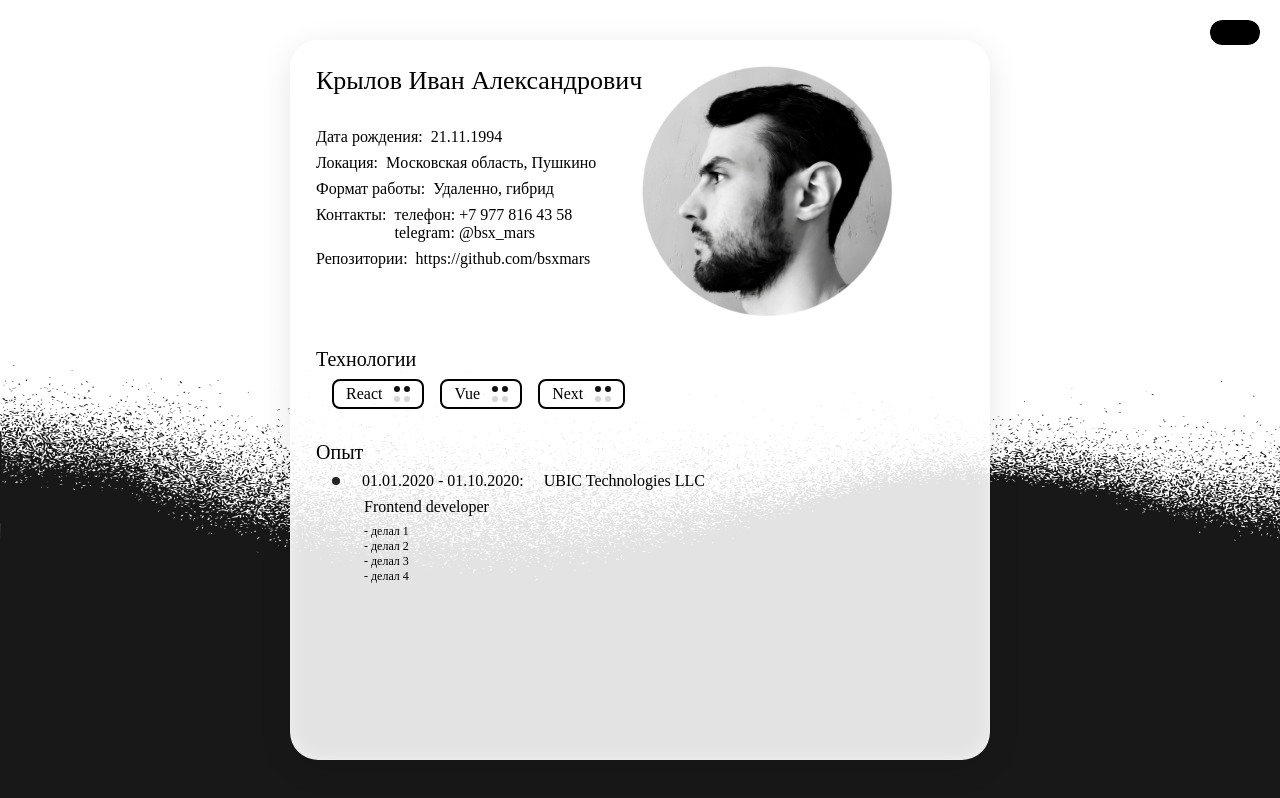
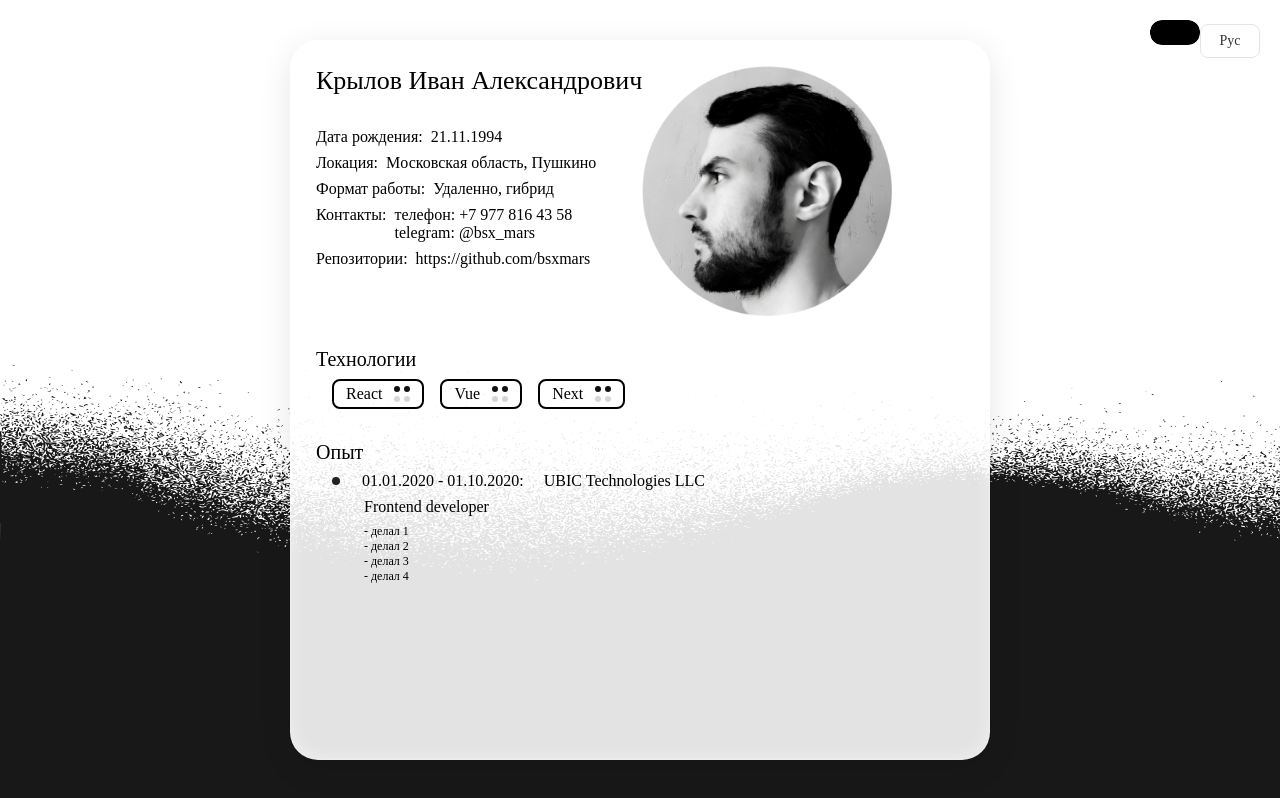
Before and after one commit to bsxmars/cv, a Vue app: page / in a window 1280 px wide. Built offline with nearby package versions, Linux system fonts and the light colour scheme; the HTML template or start-up script is replaced by a standard one; a web font is replaced by a local one.

Commit message:
feat: language selector

```diff
--- a/src/features/settings/Settings.vue
+++ b/src/features/settings/Settings.vue
@@ -1,9 +1,12 @@
 <script setup lang="ts">
-import { ColorPicker } from '@/shared/ui';
+import { ColorPicker, LanguageSelector } from '@/shared/ui';
+import { ref } from 'vue';
 
 interface Props {
   handleChangeColor: (color: string) => void;
 }
+
+const selectedLanguage = ref('ru');
 
 defineProps<Props>();
 </script>
@@ -14,6 +17,8 @@ defineProps<Props>();
       class="picker"
       @update:color="handleChangeColor"
     />
+
+    <LanguageSelector v-model="selectedLanguage" />
   </div>
 </template>
 
--- /dev/null
+++ b/src/shared/libs/index.ts
@@ -0,0 +1 @@
+export { useClickOutside } from './useClickOutside';
--- /dev/null
+++ b/src/shared/ui/LanguageSelector.vue
@@ -0,0 +1,79 @@
+<template>
+  <div class="language-selector">
+    <button
+      class="language-button"
+      @click="toggleLanguage"
+    >
+      {{ currentLanguage.name }}
+    </button>
+  </div>
+</template>
+
+<script setup lang="ts">
+import { computed } from 'vue';
+
+interface Language {
+  code: string;
+  name: string;
+}
+
+const props = defineProps<{
+  modelValue: string;
+}>();
+
+const emit = defineEmits<{
+  'update:modelValue': [value: string];
+}>();
+
+const languages: Language[] = [
+  {
+    code: 'ru',
+    name: 'Рус',
+  },
+  {
+    code: 'en',
+    name: 'Eng',
+  },
+];
+
+const currentLanguage = computed(() => {
+  return languages.find((lang) => lang.code === props.modelValue) || languages[0];
+});
+
+const toggleLanguage = () => {
+  const currentIndex = languages.findIndex((lang) => lang.code === props.modelValue);
+  const nextIndex = (currentIndex + 1) % languages.length;
+  const nextLanguage = languages[nextIndex];
+  emit('update:modelValue', nextLanguage.code);
+};
+</script>
+
+<style scoped lang="scss">
+.language {
+  &-selector {
+    display: inline-block;
+  }
+
+  &-button {
+    padding: 8px 12px;
+    background: #ffffff;
+    border: 1px solid #e1e5e9;
+    border-radius: 8px;
+    cursor: pointer;
+    font-size: 14px;
+    font-weight: 500;
+    color: #333;
+    transition: all 0.2s ease;
+    min-width: 60px;
+
+    &:hover {
+      border-color: #007bff;
+      box-shadow: 0 2px 8px rgba(0, 123, 255, 0.1);
+    }
+
+    &:active {
+      transform: translateY(1px);
+    }
+  }
+}
+</style>
--- a/src/shared/ui/index.ts
+++ b/src/shared/ui/index.ts
@@ -1,3 +1,4 @@
 import ColorPicker from './ColorPicker.vue';
+import LanguageSelector from './LanguageSelector.vue';
 
-export { ColorPicker };
+export { ColorPicker, LanguageSelector };
```
Also changed, not shown: src/shared/libs/useClickOutside.ts (added, +24 -0 lines), src/shared/ui/Icon/index.vue (added, +49 -0 lines), src/assets/icons/chevron.svg (added), src/assets/icons/tg.svg (added).
